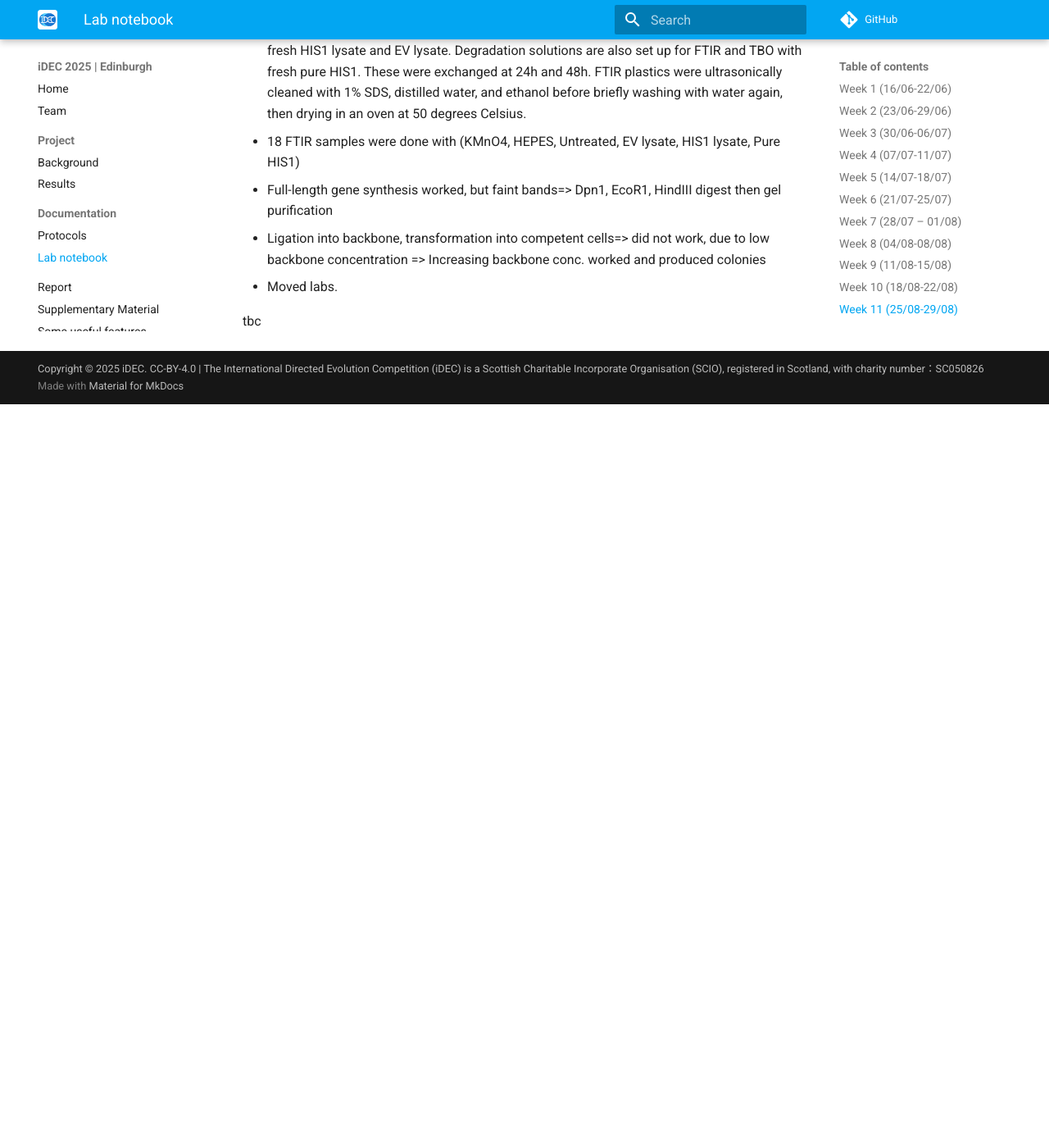
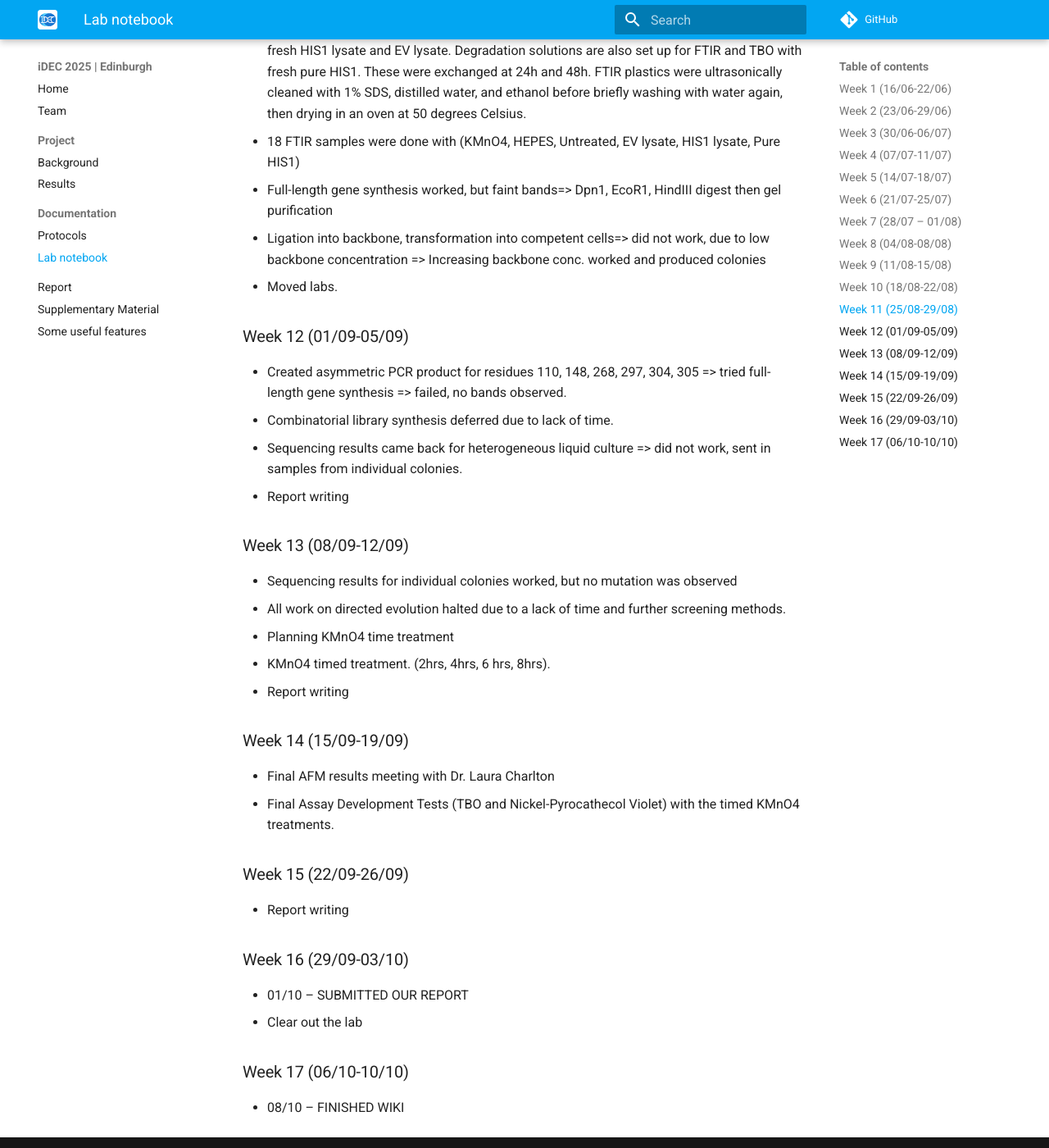
Before and after one commit to idec-teams/2025_Edinburgh, an MkDocs documentation site: the page built from docs/documentation/notebook.md, in a window 1280 px wide and 1400 px high, scrolled down 4642 px. Shown: the whole window at 82% size. Built offline with MkDocs 1.6.1 and Material for MkDocs 9.7.7, drawn with Linux system fonts in a browser that asks for light colours; comment, search, counter and statistics services are not loaded; before the commit the page ends 5135 px from its top, so only the background shows below that.

Commit message:
Update notebook.md
added weeks 12-17

```diff
--- a/docs/documentation/notebook.md
+++ b/docs/documentation/notebook.md
@@ -102,4 +102,30 @@
 -	Ligation into backbone, transformation into competent cells=> did not work, due to low backbone concentration => Increasing backbone conc. worked and produced colonies
 -	Moved labs.
 
-tbc
+### Week 12 (01/09-05/09)
+-	Created asymmetric PCR product for residues 110, 148, 268, 297, 304, 305 => tried full-length gene synthesis => failed, no bands observed.
+-	Combinatorial library synthesis deferred due to lack of time.
+-	Sequencing results came back for heterogeneous liquid culture => did not work, sent in samples from individual colonies.
+-	Report writing
+
+
+### Week 13 (08/09-12/09)
+-	Sequencing results for individual colonies worked, but no mutation was observed
+-	All work on directed evolution halted due to a lack of time and further screening methods.
+-	Planning KMnO4 time treatment
+-	KMnO4 timed treatment. (2hrs, 4hrs, 6 hrs, 8hrs).
+-	Report writing
+
+### Week 14 (15/09-19/09)
+-	Final AFM results meeting with Dr. Laura Charlton
+-	Final Assay Development Tests (TBO and Nickel-Pyrocathecol Violet) with the timed KMnO4 treatments.
+
+### Week 15 (22/09-26/09)
+-	Report writing
+
+### Week 16 (29/09-03/10)
+-	01/10 – SUBMITTED OUR REPORT
+-	Clear out the lab
+
+### Week 17 (06/10-10/10)
+-	08/10 – FINISHED WIKI
```
